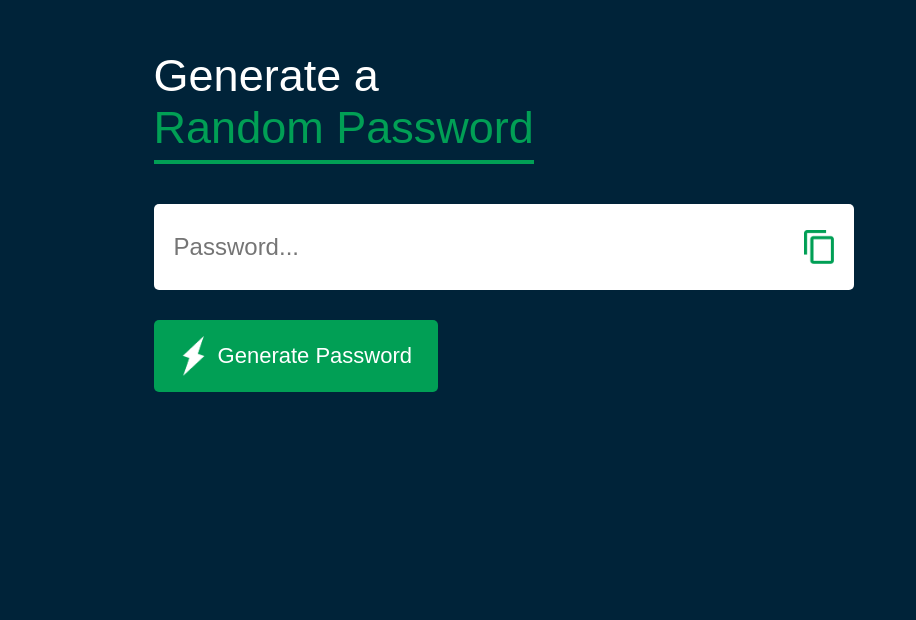
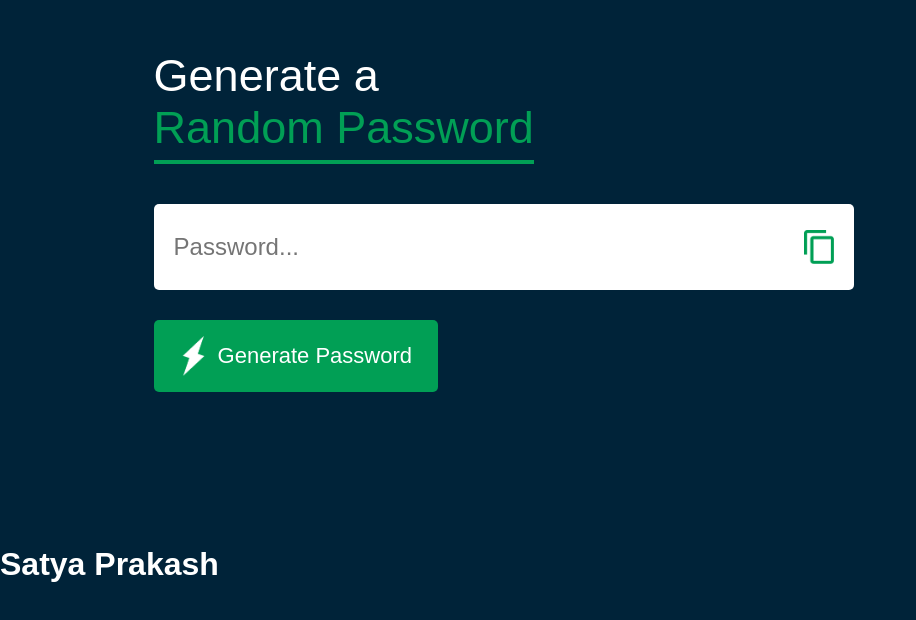
Before and after one commit to SatyaisCoding/random-password-generator, a plain HTML site: page index.html in a window 1280 px wide. Shown: the part 104-724 px from the top of the page, without its empty margins (0-916 px from the left). Drawn offline with Linux system fonts and the light colour scheme.

Commit message:
add new heading tag

```diff
--- a/index.html
+++ b/index.html
@@ -20,6 +20,7 @@
                 <button onclick="createPassword()"> <img src="generate.png">Generate Password</button>
             </div>
         </div>
+        <h1>Satya Prakash</h1>
 
 
 
```
